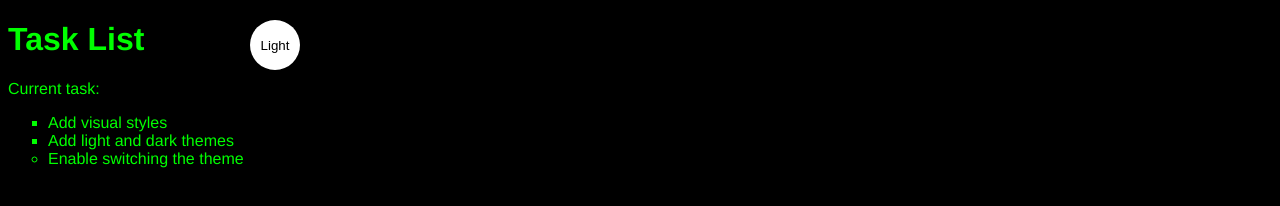
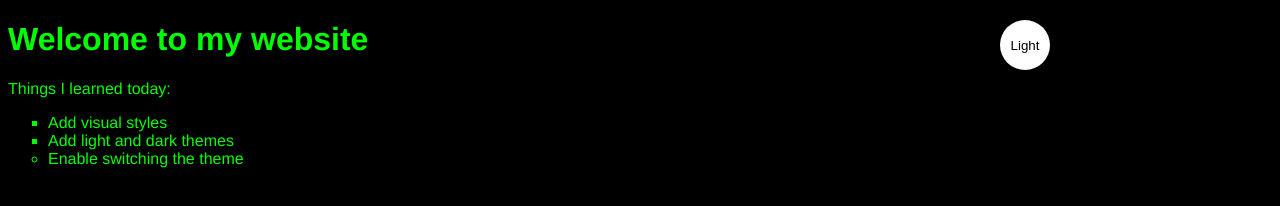
Before and after one commit to sirusso/sofia-website, a plain HTML site: page index.html in a window 1280 px wide. Drawn offline with Linux system fonts and the light colour scheme.

Commit message:
small text change

```diff
--- a/index.html
+++ b/index.html
@@ -8,8 +8,8 @@
     <link rel="stylesheet" href="main.css">
 </head>
 <body class="dark-theme">
-    <h1>Task List</h1>
-    <p id="msg">Current task:</p>
+    <h1>Welcome to my website</h1>
+    <p id="msg">Things I learned today:</p>
     <ul>
         <li class="list">Add visual styles</li>
         <li class="list">Add light and dark themes</li>
--- a/main.css
+++ b/main.css
@@ -21,7 +21,7 @@ li {
 .btn {
   position:absolute;
   top: 20px;
-  left: 250px;
+  left: 1000px;
   height: 50px;
   width: 50px;
   border-radius: 50%;
```
